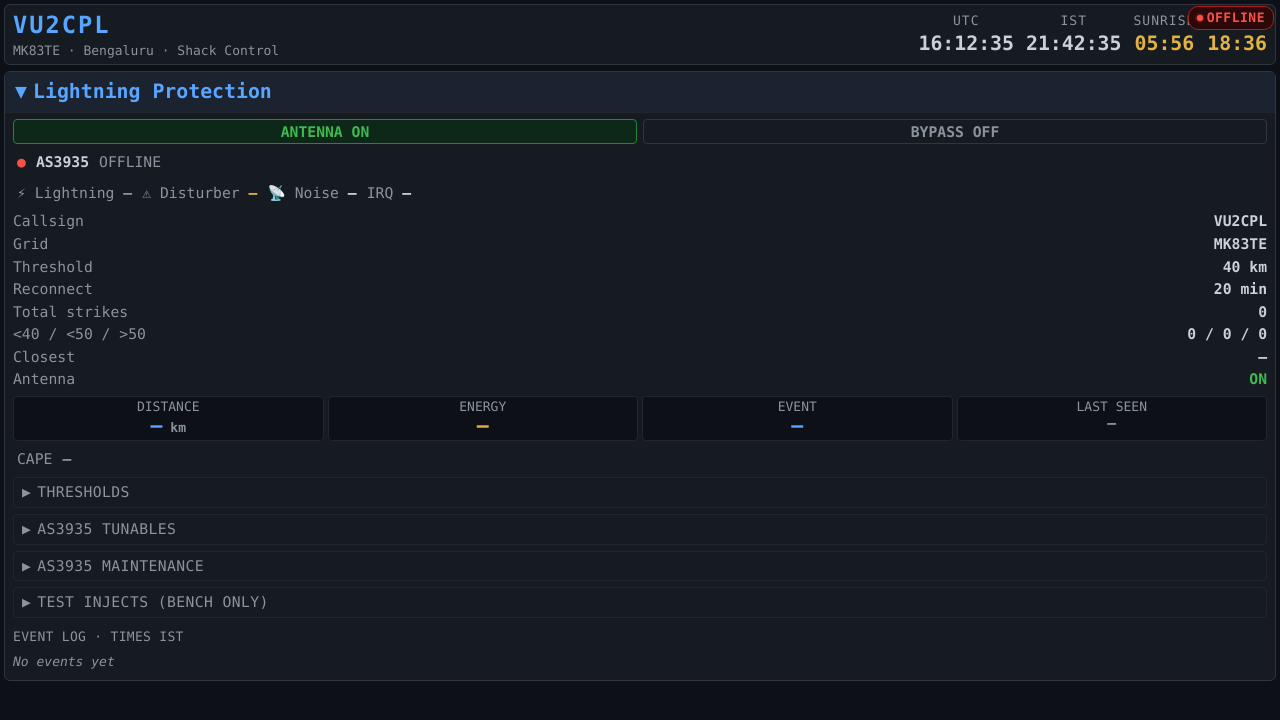
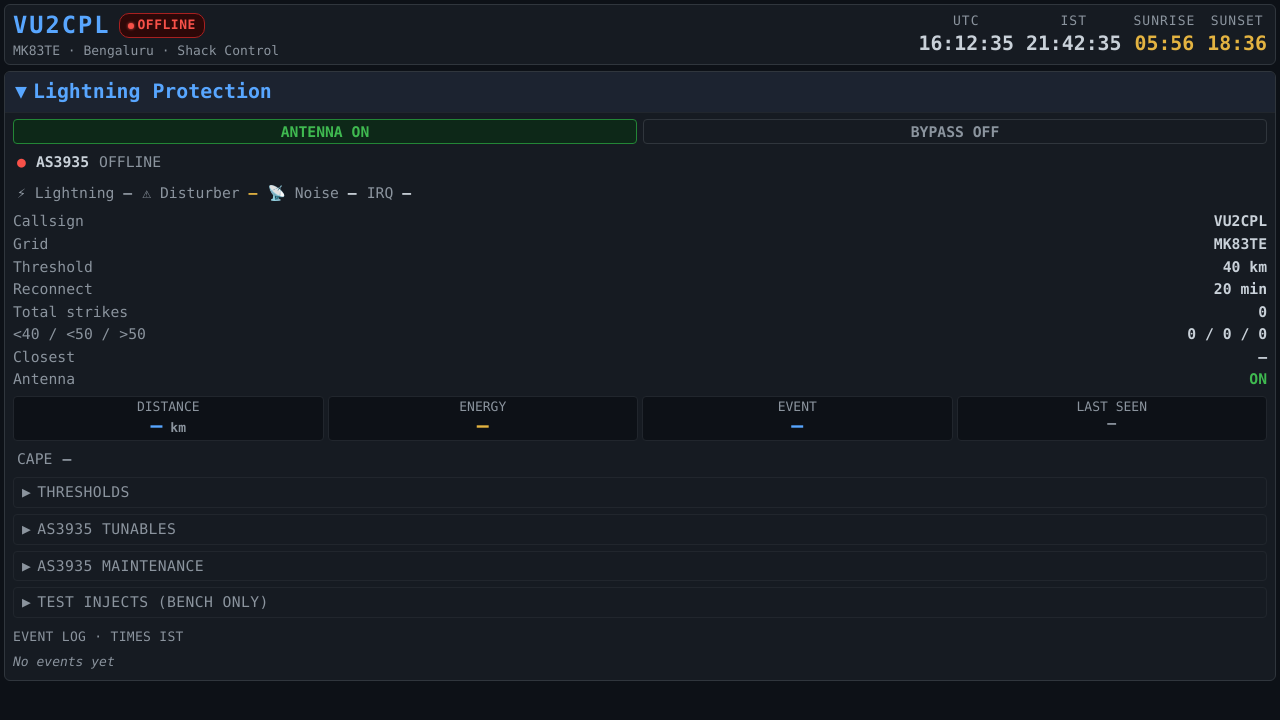
Before and after one commit to vu2cpl/vu2cpl-shack, a website: page uibuilder/shack/src/index.html in a window 1280 px wide. Drawn offline with Linux system fonts and the light colour scheme.

Commit message:
Conn pill: inline after VU2CPL callsign in topbar (was fixed top-right, masking sunset)

```diff
--- a/uibuilder/shack/src/index.css
+++ b/uibuilder/shack/src/index.css
@@ -223,11 +223,11 @@ html, body {
 }
 .statusline strong { color: var(--text); font-weight: 700; }
 
-/* === Connection indicator (top-right pill) === */
+/* === Connection indicator pill (inline, in topbar after callsign) === */
 .conn-pill {
-  position: fixed;
-  top: 6px;
-  right: 6px;
+  display: inline-flex;
+  align-items: center;
+  gap: 4px;
   padding: 2px 8px;
   border-radius: 10px;
   font-size: var(--fs-xs);
@@ -236,10 +236,13 @@ html, body {
   color: var(--red);
   background: var(--red-bg);
   border: 1px solid var(--red-bd);
-  z-index: 100;
+  vertical-align: middle;
+}
+
+.callsign-row {
   display: flex;
   align-items: center;
-  gap: 4px;
+  gap: 8px;
 }
 .conn-pill.is-connected {
   color: var(--green);
--- a/uibuilder/shack/src/index.js
+++ b/uibuilder/shack/src/index.js
@@ -481,12 +481,19 @@ const LightningCard = {
   }
 };
 
-// === Top-bar with callsign + clocks ===
+// === Top-bar with callsign + clocks + inline connection pill ===
 const TopBar = {
+  props: ['connected'],
   template: `
     <div class="topbar">
-      <div>
-        <div class="callsign">VU2CPL</div>
+      <div class="topbar__left">
+        <div class="callsign-row">
+          <span class="callsign">VU2CPL</span>
+          <span class="conn-pill" :class="{ 'is-connected': connected }">
+            <span class="dot"></span>
+            <span>{{ connected ? 'LIVE' : 'OFFLINE' }}</span>
+          </span>
+        </div>
         <div class="sub">MK83TE · Bengaluru · Shack Control</div>
       </div>
       <div class="clocks">
@@ -518,11 +525,7 @@ const TopBar = {
 const App = {
   components: { TopBar, LightningCard },
   template: `
-    <div class="conn-pill" :class="{ 'is-connected': connected }">
-      <span class="dot"></span>
-      <span>{{ connected ? 'LIVE' : 'OFFLINE' }}</span>
-    </div>
-    <TopBar />
+    <TopBar :connected="connected" />
     <div class="dash-grid">
       <LightningCard />
       <!-- More cards go here as we migrate them -->
```
